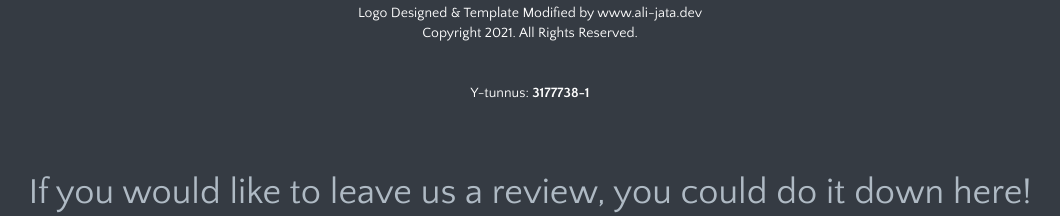
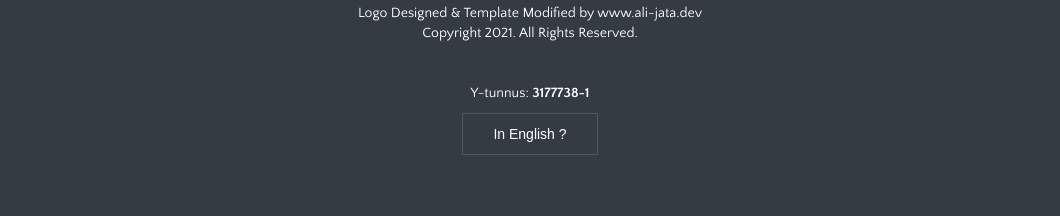
Before and after one commit to alijata123/Jata-Rakennus-OY, a plain HTML site: page Englanti.html in a window 1280 px wide. Shown: the part 8232-8448 px from the top of the page, without its empty margins (110-1170 px from the left). Drawn offline with Linux system fonts and the light colour scheme; some packages are replaced by stand-ins of ours; files whose address does not match are found by name; a web font is replaced by a local one.

Commit message:
translation to Finnish

```diff
--- a/Englanti.html
+++ b/Englanti.html
@@ -969,6 +969,8 @@ Start Call To Action
 						</script>. All Rights Reserved.</p>
                         <br>
                         <p>Y-tunnus: <b>3177738-1</b> </p>
+                    <a class="btn btn-transparent" href="Englanti.html">In English ?</a>
+
 				</div>
 
                 <div class="copyright text-center">
```
